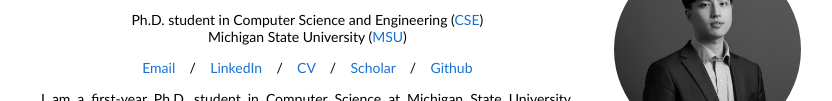
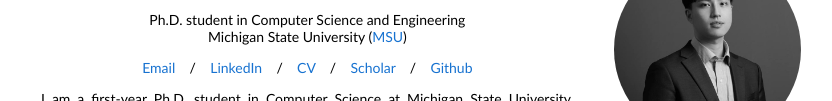
Before and after one commit to ioahKwon/ioahKwon.github.io, a plain HTML site: page index.html in a window 1280 px wide. Shown: the part 183-284 px from the top of the page, without its empty margins (219-1051 px from the left). Drawn offline with Linux system fonts and the light colour scheme.

Commit message:
Update index.html

```diff
--- a/index.html
+++ b/index.html
@@ -50,7 +50,7 @@
 						  Joonwoo Kwon
 					  </p>-->
 
-					  <p style="text-align: center;">Ph.D. student in Computer Science and Engineering (<a href="https://engineering.msu.edu/about/departments/cse">CSE</a>) <br>
+					  <p style="text-align: center;">Ph.D. student in Computer Science and Engineering <br>
 						<!--Domino Lab (<a href="https://zijunjkl.github.io/">NMbL</a>)<br>-->
 						Michigan State University (<a href="https://msu.edu/">MSU</a>)</p>
 
```
